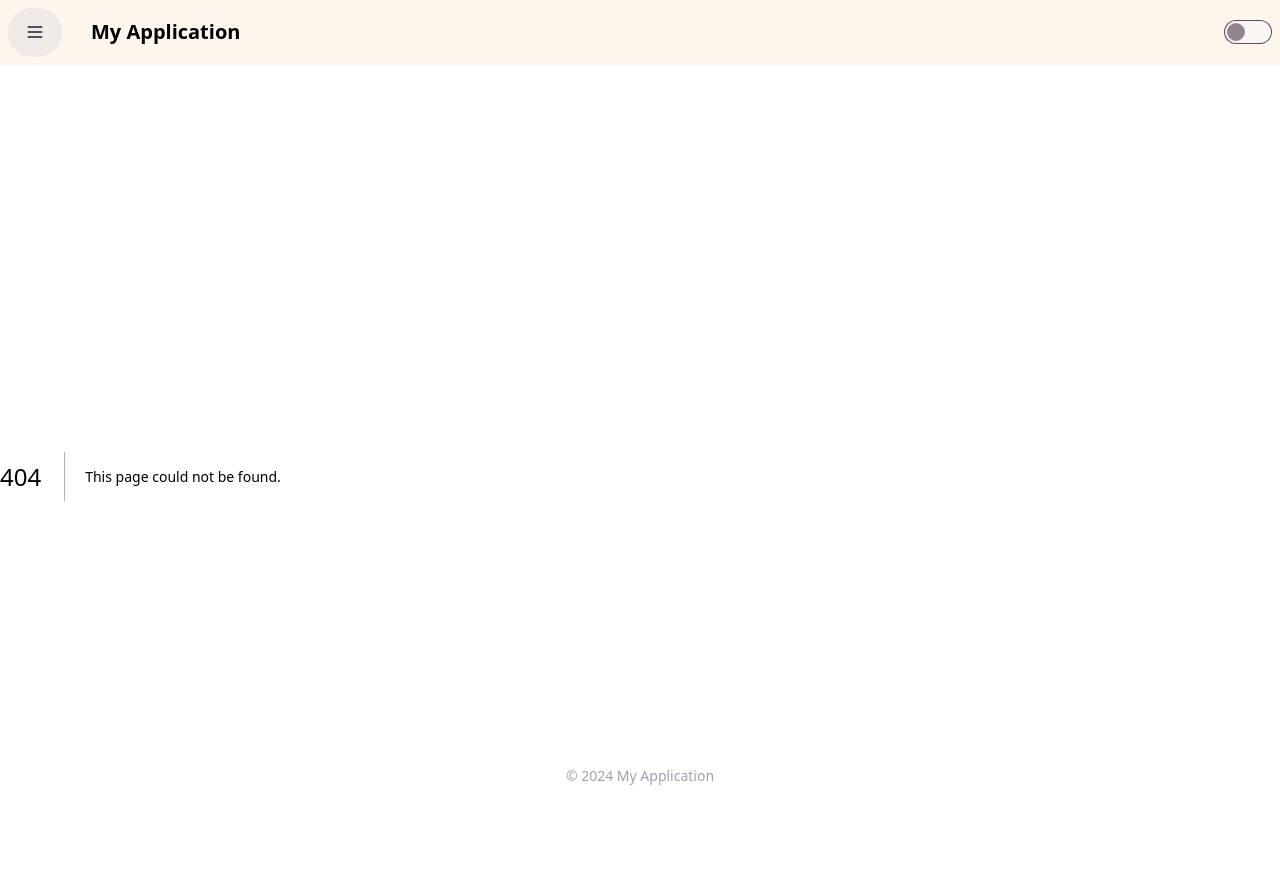
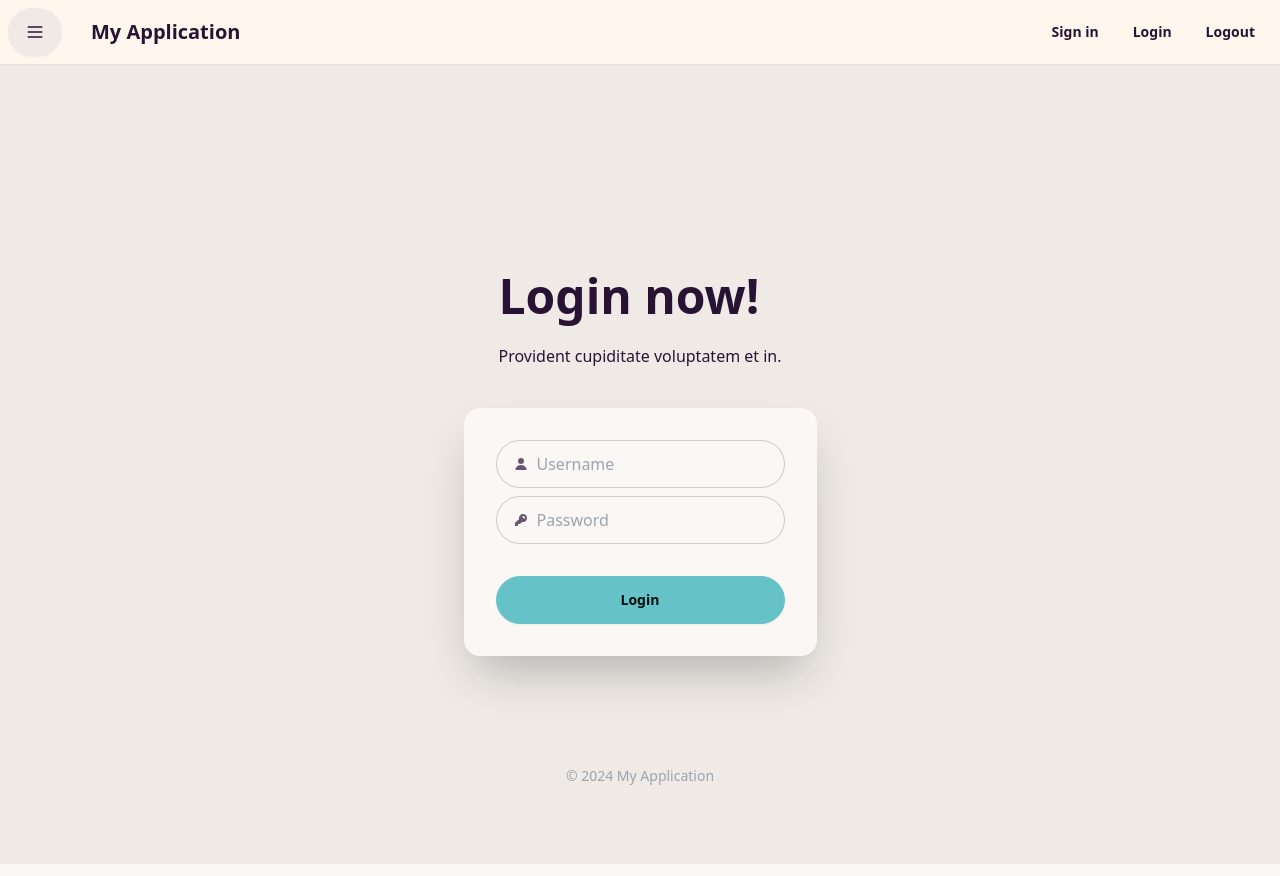
Before and after one commit to Emori-Renan/EmployeeManagement, a Next.js app in the folder frontend/: page /login in a window 1280 px wide. Before the commit this address had no page. Built offline with nearby package versions, Linux system fonts and the light colour scheme.

Commit message:
login screen implemented

```diff
--- a/frontend/app/components/Navbar.tsx
+++ b/frontend/app/components/Navbar.tsx
@@ -1,9 +1,10 @@
 "use client";
 
+import Link from "next/link";
 
 const Navbar = () => {
   return (
-      <div className="navbar bg-orange-50 shadow-sm mb-3">
+    <div className="navbar bg-orange-50 shadow-sm">
 
       <div className="flex-none">
         <label htmlFor="my-drawer" className="btn drawer-button">
@@ -23,12 +24,16 @@ const Navbar = () => {
         </label>
       </div>
       <div className="flex-1 pl-3">
-          <a className="btn btn-ghost text-xl">My Application</a>
+        <Link href="/" className="btn btn-ghost text-xl">My Application</Link>
       </div>
       <div className="flex-none">
-          <button className="btn btn-square btn-ghost">
-          <input type="checkbox" value="synthwave" className="toggle theme-controller" />
-          </button>
+      <a className="btn btn-ghost text-m">Sign in</a>
+      </div>
+      <div className="flex-none">
+      <a href="/login" className="btn btn-ghost text-m">Login</a>
+      </div>
+      <div className="flex-none">
+      <a className="btn btn-ghost text-m">Logout</a>
       </div>
     </div>
   );
--- /dev/null
+++ b/frontend/app/controller/LoginController.tsx
@@ -0,0 +1,21 @@
+import axios from "axios";
+
+interface LoginPayload {
+  usernameOrEmail: string;
+  password: string;
+}
+
+export const login = async (payload: LoginPayload) => {
+    console.log("clickei mesmo", payload)
+    const response = await axios.post("http://localhost:8080/auth/login", payload);
+    if (response.status === 200) {
+        console.log("Login successful", response.data);
+      } else {
+        console.error("Login failed", response.data);
+      }
+  try {
+    return response.data; // Retorna os dados da resposta da API
+  } catch (error: any) {
+    throw new Error(error.response?.data?.message || "Login failed");
+  }
+};
--- a/frontend/app/layout.tsx
+++ b/frontend/app/layout.tsx
@@ -1,14 +1,10 @@
 // app/layout.tsx
-import type { Metadata } from "next";
-import "./globals.css";
+"use client"; // Make this a client-side component
+
 import { ReactNode } from "react";
 import Navbar from "./components/Navbar";
 import Drawer from "./components/Drawer";
-
-export const metadata: Metadata = {
-  title: "Application",
-  description: "Generated by create next app",
-};
+import "./globals.css";
 
 export default function RootLayout({
   children,
@@ -16,9 +12,10 @@ export default function RootLayout({
   children: ReactNode;
 }) {
   return (
-    <html lang="en" data-theme="cupcake" >
-      <body >
-        <header className="navbar sticky top-0 z-50 p-0 ">
+    <html lang="en" data-theme="cupcake">
+      <body>
+      <link rel="icon" href="/favicon.png" />
+        <header className="navbar sticky top-0 z-50 p-0">
           <Navbar />
         </header>
 
@@ -26,10 +23,7 @@ export default function RootLayout({
           <div className="drawer">
             <input id="my-drawer" type="checkbox" className="drawer-toggle" />
             <div className="drawer-content flex">
-              {/* Page content here */}
-
               {children}
-
             </div>
             <Drawer />
           </div>
@@ -38,7 +32,6 @@ export default function RootLayout({
         <footer className="flex items-center justify-center bottom-0 fixed h-12 w-full">
           <p className="text-sm text-gray-400">© 2024 My Application</p>
         </footer>
-
       </body>
     </html>
   );
--- /dev/null
+++ b/frontend/app/login/page.tsx
@@ -0,0 +1,73 @@
+"use client"
+import { FormEvent, useState } from "react";
+import { login } from "../controller/LoginController";
+
+
+export default function LoginPage() {
+
+    const [username, setUsername] = useState("");
+    const [password, setPassword] = useState("");
+    const [error, setError] = useState<string | null>(null);
+
+    const handleSubmit = async (e: FormEvent) => {
+        e.preventDefault();
+        console.log("clickei", username, password)
+        try {
+            const data = await login({ usernameOrEmail: username, password: password });
+            console.log("Login successful:", data);
+            // Handle successful login (e.g., redirect or store tokens)
+            console.log("Login successful:", data);
+        } catch (err) {
+            setError((err as Error).message);
+        }
+    };
+
+
+    return (
+        <div className="hero bg-base-200 min-h-screen">
+            <div className="hero-content flex-col ">
+                <div className="text-center lg:text-left">
+                    <h1 className="text-5xl font-bold">Login now!</h1>
+                    <p className="py-6">
+                        Provident cupiditate voluptatem et in.
+                    </p>
+                </div>
+                <div className="card bg-base-100 w-full max-w-sm shrink-0 shadow-2xl">
+                    <form className="card-body" onSubmit={handleSubmit}>
+                        <label className="input input-bordered flex items-center gap-2">
+                            <svg
+                                xmlns="http://www.w3.org/2000/svg"
+                                viewBox="0 0 16 16"
+                                fill="currentColor"
+                                className="h-4 w-4 opacity-70">
+                                <path
+                                    d="M8 8a3 3 0 1 0 0-6 3 3 0 0 0 0 6ZM12.735 14c.618 0 1.093-.561.872-1.139a6.002 6.002 0 0 0-11.215 0c-.22.578.254 1.139.872 1.139h9.47Z" />
+                            </svg>
+                            <input type="text" className="grow" placeholder="Username" name="username"
+                                value={username}
+                                onChange={(e) => setUsername(e.target.value)} />
+                        </label>
+                        <label className="input input-bordered flex items-center gap-2">
+                            <svg
+                                xmlns="http://www.w3.org/2000/svg"
+                                viewBox="0 0 16 16"
+                                fill="currentColor"
+                                className="h-4 w-4 opacity-70">
+                                <path
+                                    fillRule="evenodd"
+                                    d="M14 6a4 4 0 0 1-4.899 3.899l-1.955 1.955a.5.5 0 0 1-.353.146H5v1.5a.5.5 0 0 1-.5.5h-2a.5.5 0 0 1-.5-.5v-2.293a.5.5 0 0 1 .146-.353l3.955-3.955A4 4 0 1 1 14 6Zm-4-2a.75.75 0 0 0 0 1.5.5.5 0 0 1 .5.5.75.75 0 0 0 1.5 0 2 2 0 0 0-2-2Z"
+                                    clipRule="evenodd" />
+                            </svg>
+                            <input type="password" className="grow" placeholder="Password" name="password"
+                                value={password}
+                                onChange={(e) => setPassword(e.target.value)} />
+                        </label>
+                        <div className="form-control mt-6">
+                            <button className="btn btn-primary">Login</button>
+                        </div>
+                    </form>
+                </div>
+            </div>
+        </div>
+    )
+}
--- a/frontend/app/page.tsx
+++ b/frontend/app/page.tsx
@@ -1,5 +1,18 @@
 export default function Home() {
   return (
-    <button className="btn">Button</button>
+    <div className="hero bg-base-200 min-h-screen">
+            <div className="hero-content flex-col lg:flex-row">
+                <img
+                    src="/frog_computer2.jpg" />
+                <div>
+                    <h1 className="text-5xl font-bold">Box Office News!</h1>
+                    <p className="py-6">
+                        Provident cupiditate voluptatem et in. Quaerat fugiat ut assumenda excepturi exercitationem
+                        quasi. In deleniti eaque aut repudiandae et a id nisi.
+                    </p>
+                    <button className="btn btn-primary">Get Started</button>
+                </div>
+            </div>
+        </div>
   );
 }
--- a/frontend/package.json
+++ b/frontend/package.json
@@ -9,11 +9,13 @@
     "lint": "next lint"
   },
   "dependencies": {
+    "axios": "^1.7.9",
     "next": "15.0.4",
     "react": "^19.0.0",
     "react-dom": "^19.0.0"
   },
   "devDependencies": {
+    "@types/axios": "^0.9.36",
     "@types/node": "^20",
     "@types/react": "^19",
     "@types/react-dom": "^19",
```
Also changed, not shown: 1 other file (tests, documents, lock files or other folders). Lines whose indentation alone changed are shown as unchanged.
